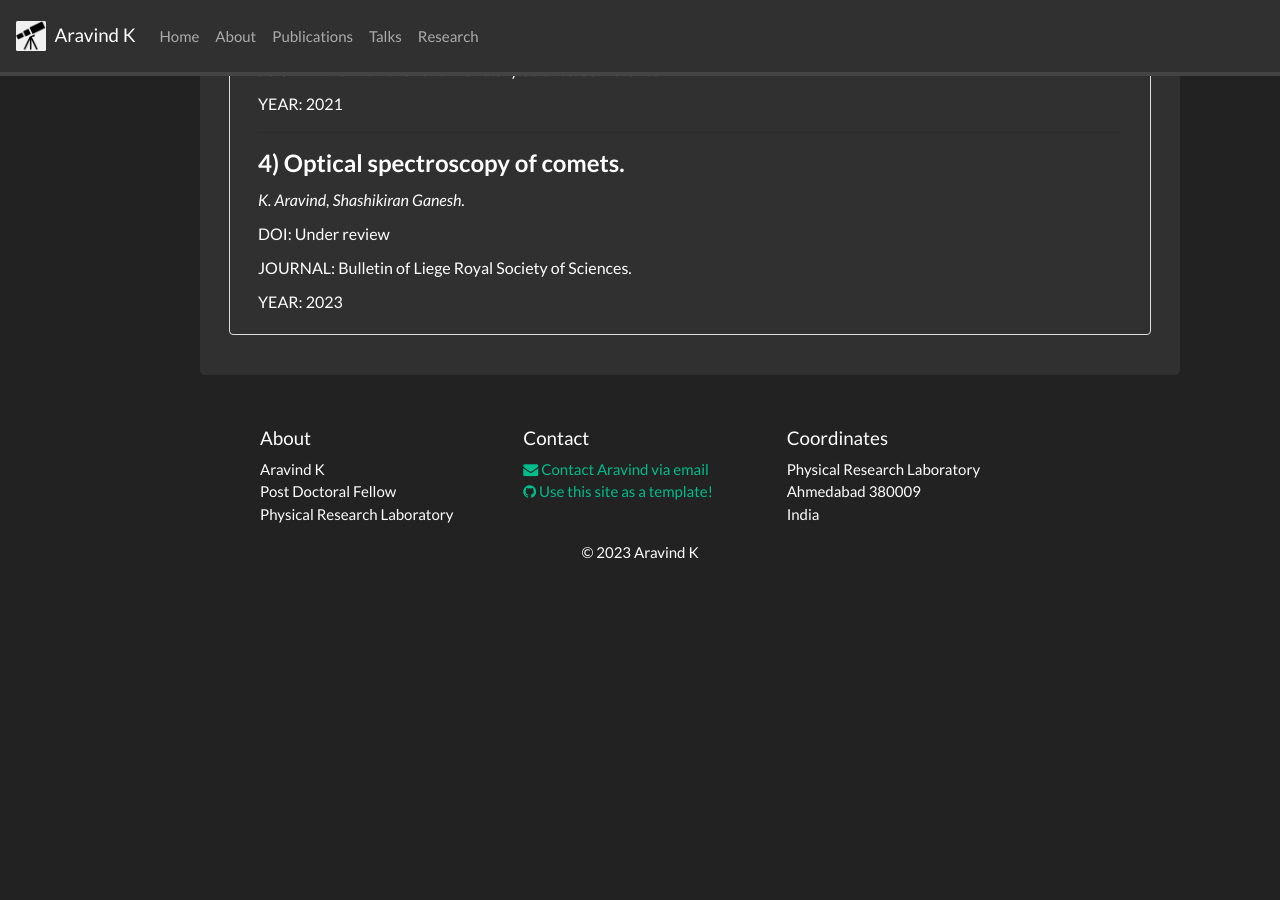
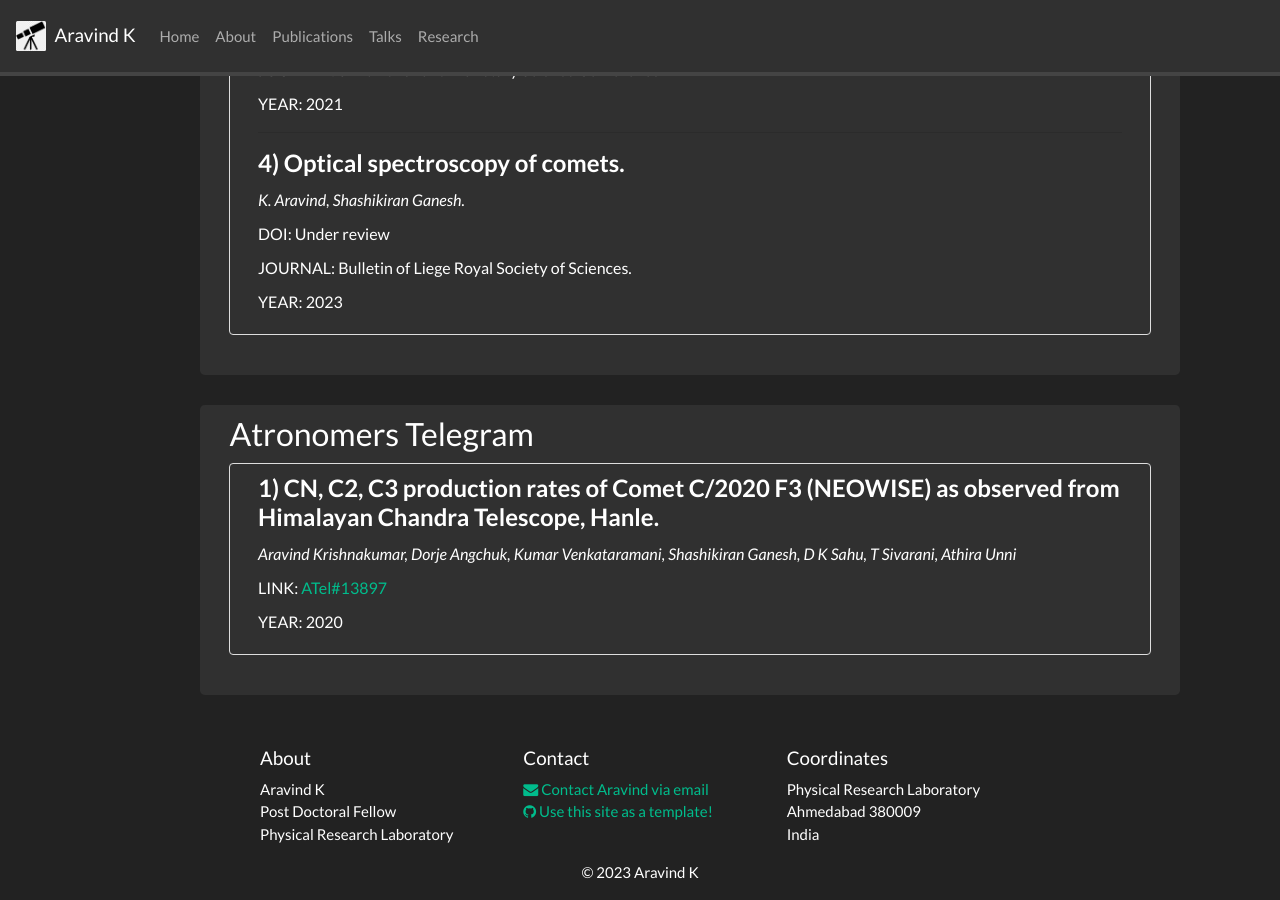
Before and after one commit to DrAravind1192/DrAravind1192.github.io, a Jekyll site: the page built from _pages/publications.md, in a window 1280 px wide and 900 px high, scrolled down 2472 px. Built offline with Jekyll 4.4.1, drawn with Linux system fonts in a browser that asks for light colours; nearby versions of some CDN libraries; a style sheet for code colours, icons or effects is not loaded; before the commit the page ends 3052 px from its top, so only the background shows below that.

Commit message:
Update publications.md

```diff
--- a/_pages/publications.md
+++ b/_pages/publications.md
@@ -131,3 +131,15 @@ Conclusions. Our results confirm the occurrence of surface alteration processes
   </div>
 
 </div>
+
+<div class="jumbotron">
+### Atronomers Telegram
+  <div class="publication">
+  <h3>1) CN, C2, C3 production rates of Comet C/2020 F3 (NEOWISE) as observed from Himalayan Chandra Telescope, Hanle.</h3>
+  <p class="authors">Aravind Krishnakumar, Dorje Angchuk, Kumar Venkataramani, Shashikiran Ganesh, D K Sahu, T Sivarani, Athira Unni</p>
+  <p>LINK: <a href="https://www.astronomerstelegram.org/?read=13897">ATel#13897</a></p>
+  <p>YEAR: 2020 </p>
+
+  </div>
+
+</div>
```
